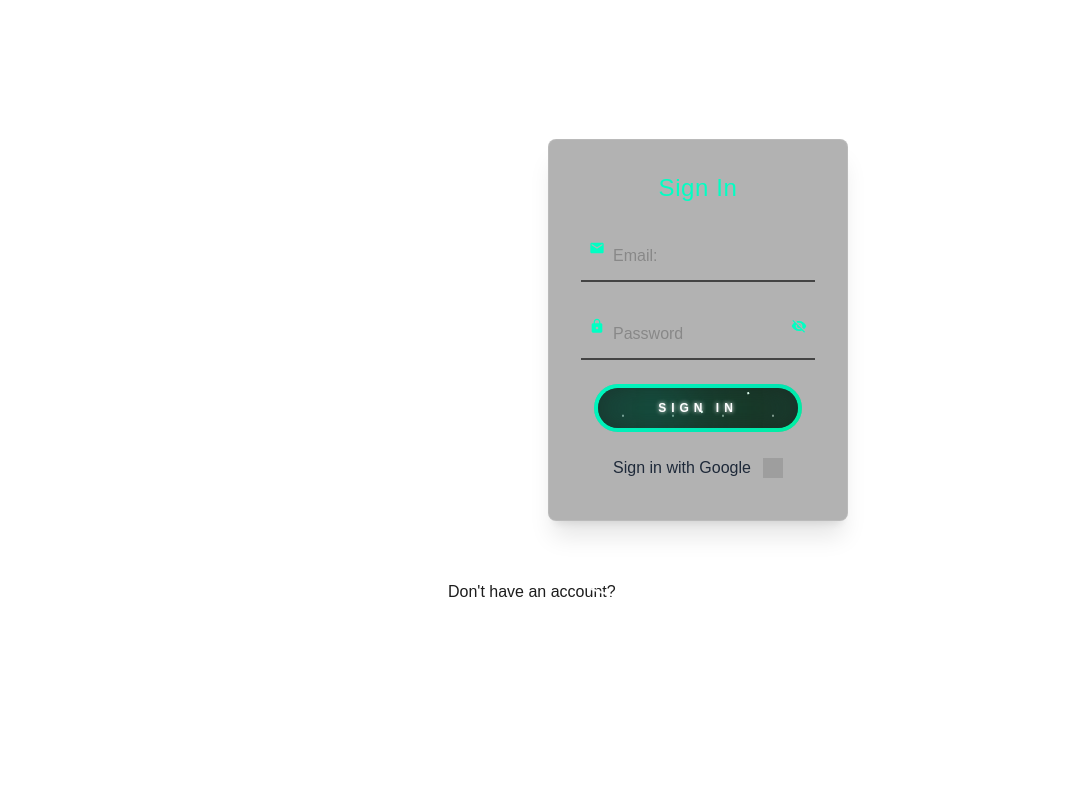
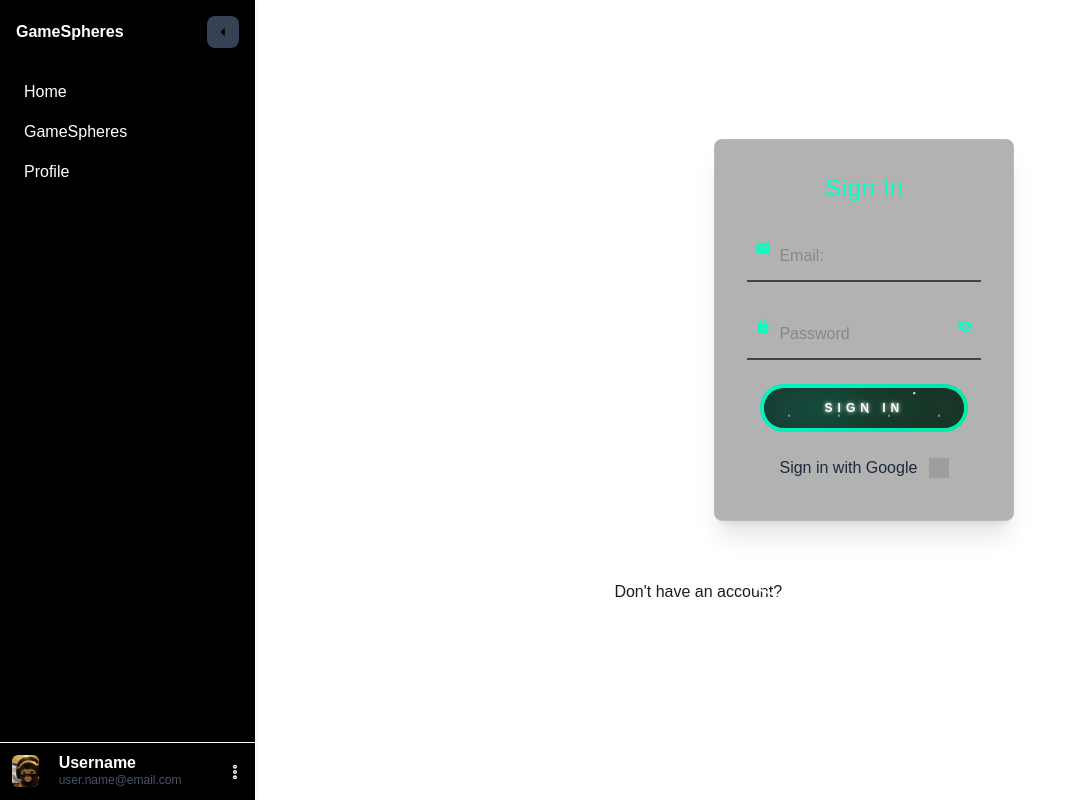
Before and after one commit to SDProject2025/game-spheres, a Next.js app: page /auth in a window 1280 px wide. Shown: the whole page, without its empty margins (0-1065 px from the left). Built offline with nearby package versions, Linux system fonts and the light colour scheme; grey boxes are pictures that could not be loaded.

Commit message:
chore(sidebar): wraps layout with sidebar
layout.tsx wrapped with the sidebar so that each page has the sidebar

```diff
--- a/src/app/layout.tsx
+++ b/src/app/layout.tsx
@@ -1,15 +1,27 @@
 import { ReactNode } from "react";
-import "@/styles/globals.css"
+import "@/styles/globals.css";
+import Sidebar from "@/components/Sidebar";
 export const metadata = {
   title: "GameSpheres",
   description: "yes",
 };
 
-export default function RootLayout({children}: {children: ReactNode}) {
-    return(
-        <html>
-            <body>
+export default function RootLayout({
+  children,
+}: {
+  children: React.ReactNode;
+}) {
+  return (
+    <html lang="en">
+      <body className="flex">
+        {/* Fix sidebar so its unaffected by scroll*/}
+        <aside className="fixed left-0 top-0 h-screen w-64 bg-black text-white">
+          <Sidebar />
+        </aside>
+        {/* main pane of content can scroll */}
+        <main className="ml-64 flex-1 h-screen overflow-y-auto">
           {children}
+        </main>
       </body>
     </html>
   );
```
Lines whose indentation alone changed are shown as unchanged.
